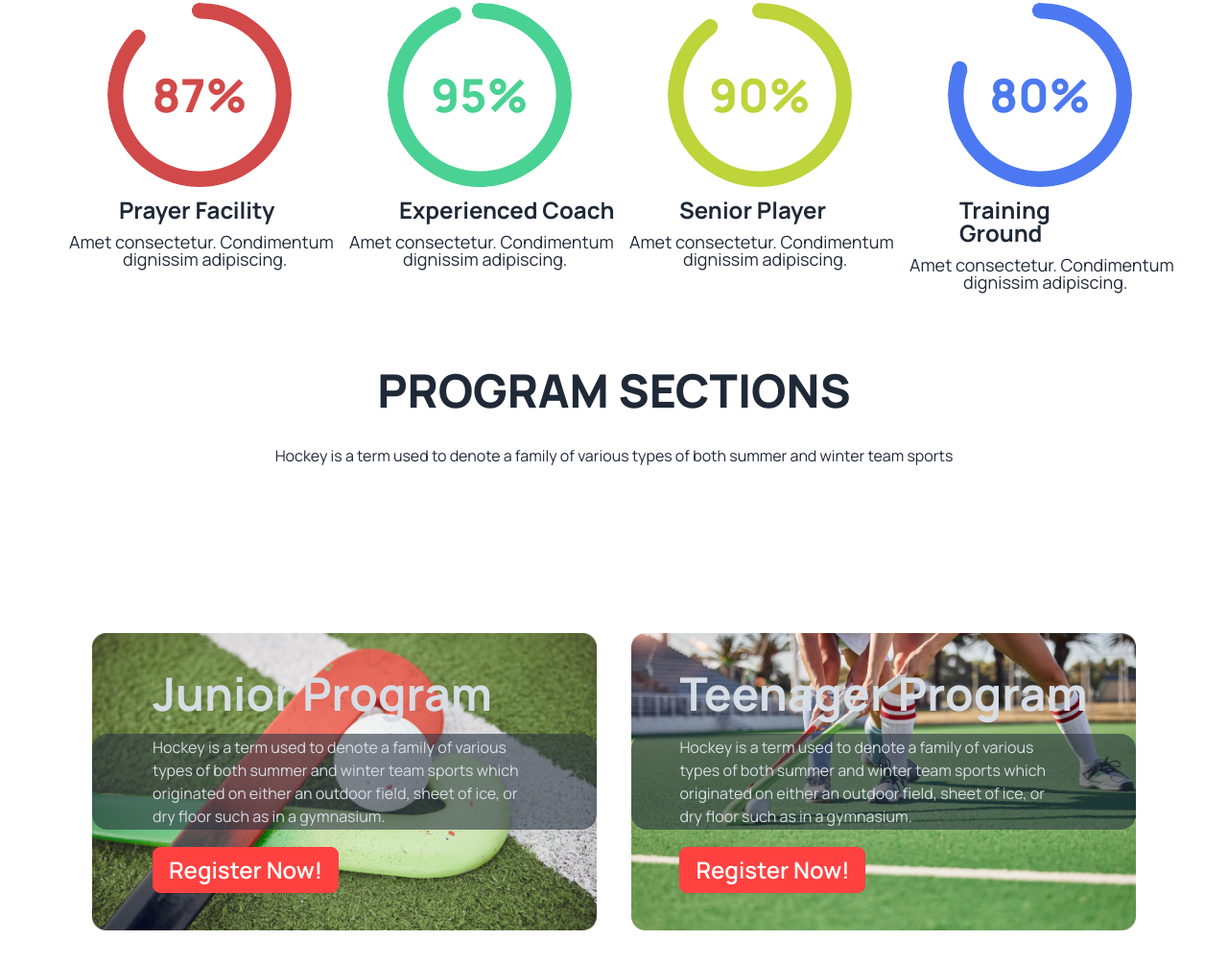
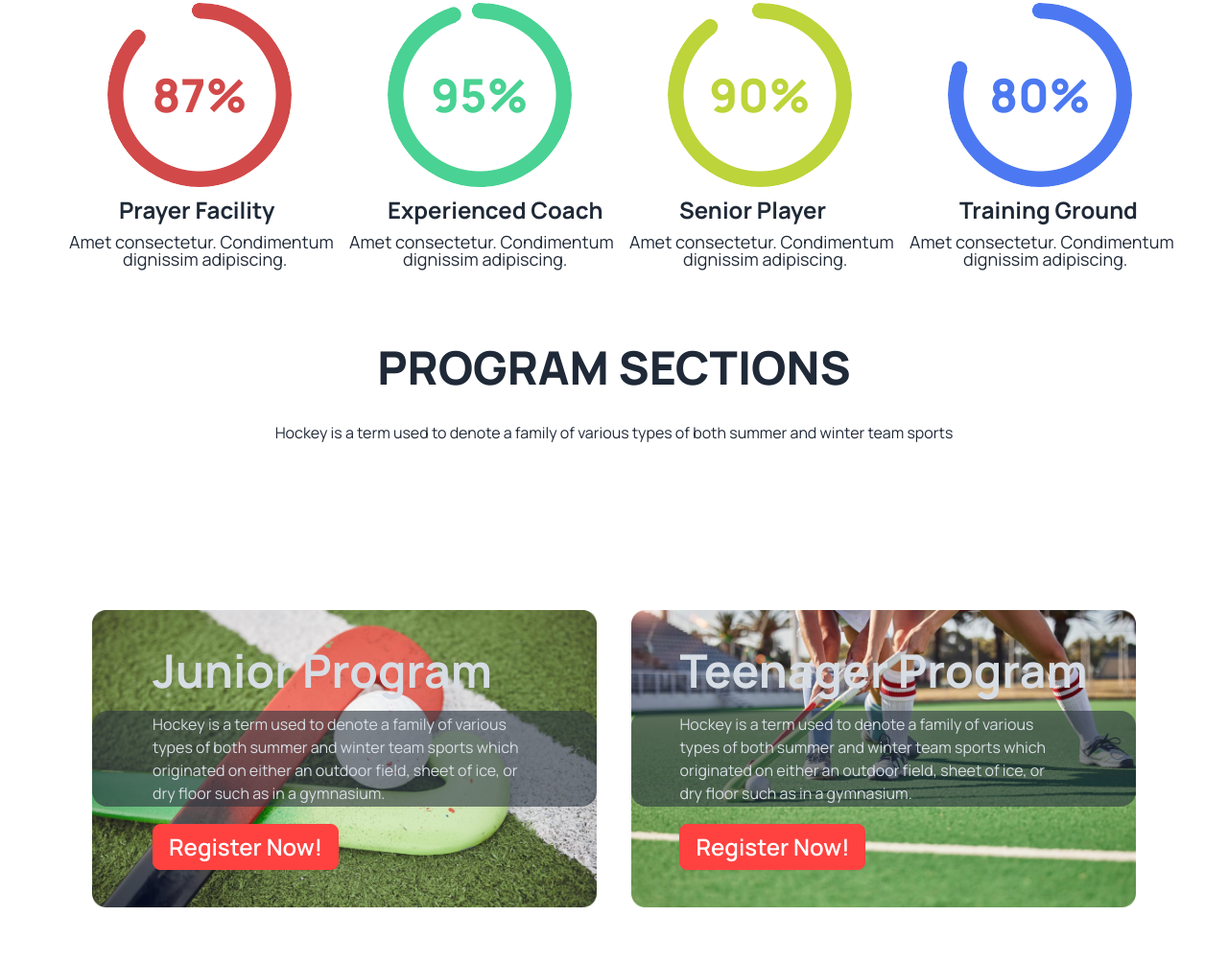
Before and after one commit to ziaislam375/B9A3-New-Hockey, a plain HTML site: page index.html in a window 1280 px wide. Shown: the part 1117-2121 px from the top of the page at 96% size. Drawn offline with nearby package versions, Linux system fonts and the light colour scheme.

Commit message:
added information

```diff
--- a/index.html
+++ b/index.html
@@ -84,8 +84,8 @@
                         </div>
 
                         <div class="space-y-3 lg:mt-0">
-                          <div class="radial-progress font-extrabold text-[#49D293] ml-[530px] lg:ml-0 " style="--value:95; --size:12rem; --thickness: 1rem;" role="progressbar">95%</div>
-                          <h2 class="ml-[500px] w-[300px] text-[40px] lg:text-[24px] font-bold lg:ml-3 mt-2 lg:w-46">Experienced Coach</h2>
+                          <div class="radial-progress font-extrabold text-[#49D293] ml-[500px] lg:ml-0 " style="--value:95; --size:12rem; --thickness: 1rem;" role="progressbar">95%</div>
+                          <h2 class="ml-[500px] w-[300px] text-[40px] lg:text-[24px] font-bold lg:ml-0 mt-2 lg:w-46">Experienced Coach</h2>
                           <p class="ml-[350px] w-[540px] text-[35px] lg:text-[18px] lg:-ml-10 mt-2">Amet consectetur. Condimentum <br><span class="ml-24 lg:ml-14">dignissim adipiscing.</span></p>
                       </div>
 
@@ -97,7 +97,7 @@
 
                     <div class="space-y-3 lg:mt-0">
                       <div class="radial-progress font-extrabold text-[#4c79f1] ml-[530px] lg:ml-0" style="--value:80; --size:12rem; --thickness: 1rem;" role="progressbar">80%</div>
-                      <h2 class="ml-[500px] w-[300px] text-[40px] lg:text-[24px] font-bold lg:ml-3 mt-2 lg:w-[170px]">Training Ground</h2>
+                      <h2 class="ml-[500px] text-[24px] lg:text-[24px] font-bold lg:ml-3 mt-2 ">Training Ground</h2>
                       <p class="ml-[350px] w-[540px] text-[35px] lg:text-[18px] lg:-ml-10 mt-2 lg:w-[300px]">Amet consectetur. Condimentum <br><span class="ml-24 lg:ml-14">dignissim adipiscing.</span></p>
                   </div>
    </div>
```
